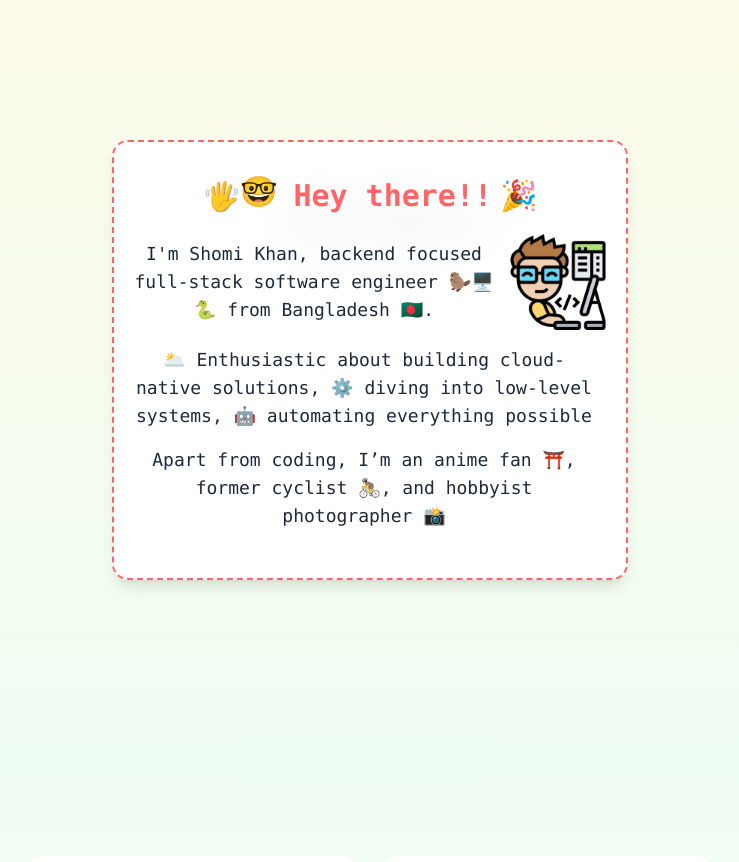
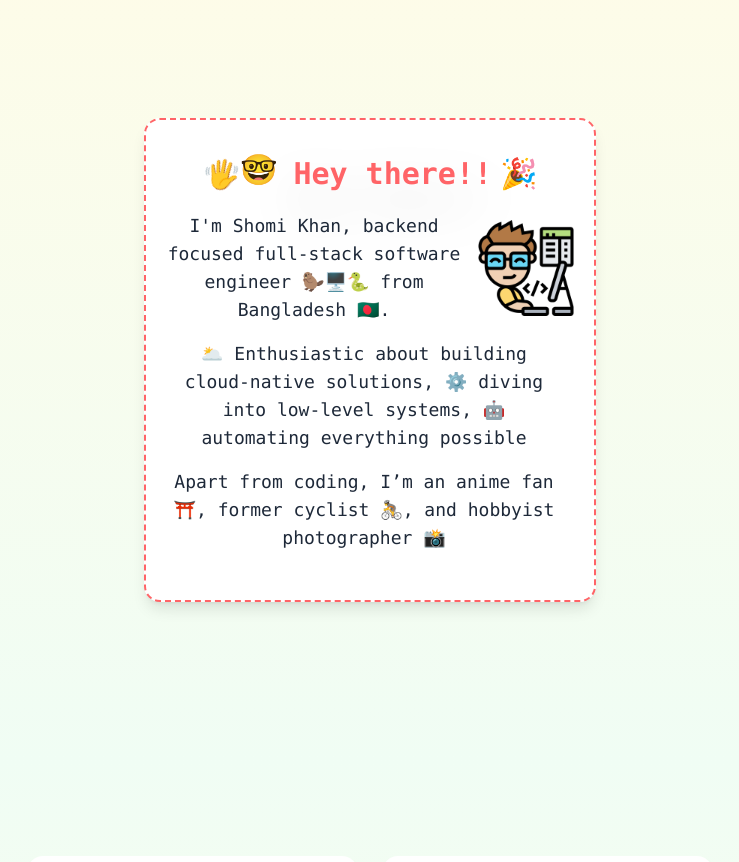
Before and after one commit to nahK994/nahK994.github.io, a Next.js app: page / in a window 1280 px wide. Shown: the part 840-1702 px from the top of the page, without its empty margins (270-1009 px from the left). Built offline with nearby package versions, Linux system fonts and the light colour scheme.

Commit message:
update style in about section

```diff
--- a/app/components/sections/About.tsx
+++ b/app/components/sections/About.tsx
@@ -5,7 +5,7 @@ import { AboutMeInfo } from "../../../utils/types";
 export default function About(  {aboutMe, sectionId}: {aboutMe: AboutMeInfo; sectionId: string}  ) {
     return <section id={sectionId} className="flex justify-center items-center h-screen font-mono px-3 bg-gradient-to-b to-green-50 from-yellow-50 text-gray-900">
         <Card>
-            <div className="py-8 px-2 sm:px-5 max-w-lg text-center">
+            <div className="py-8 px-2 sm:px-5 max-w-md text-center">
                 <h2 className="font-bold flex justify-center items-center mb-4 text-3xl">
                     <span className="animate-wave">👋</span>
                     <span className="mb-2 mr-4">🤓</span>
```
